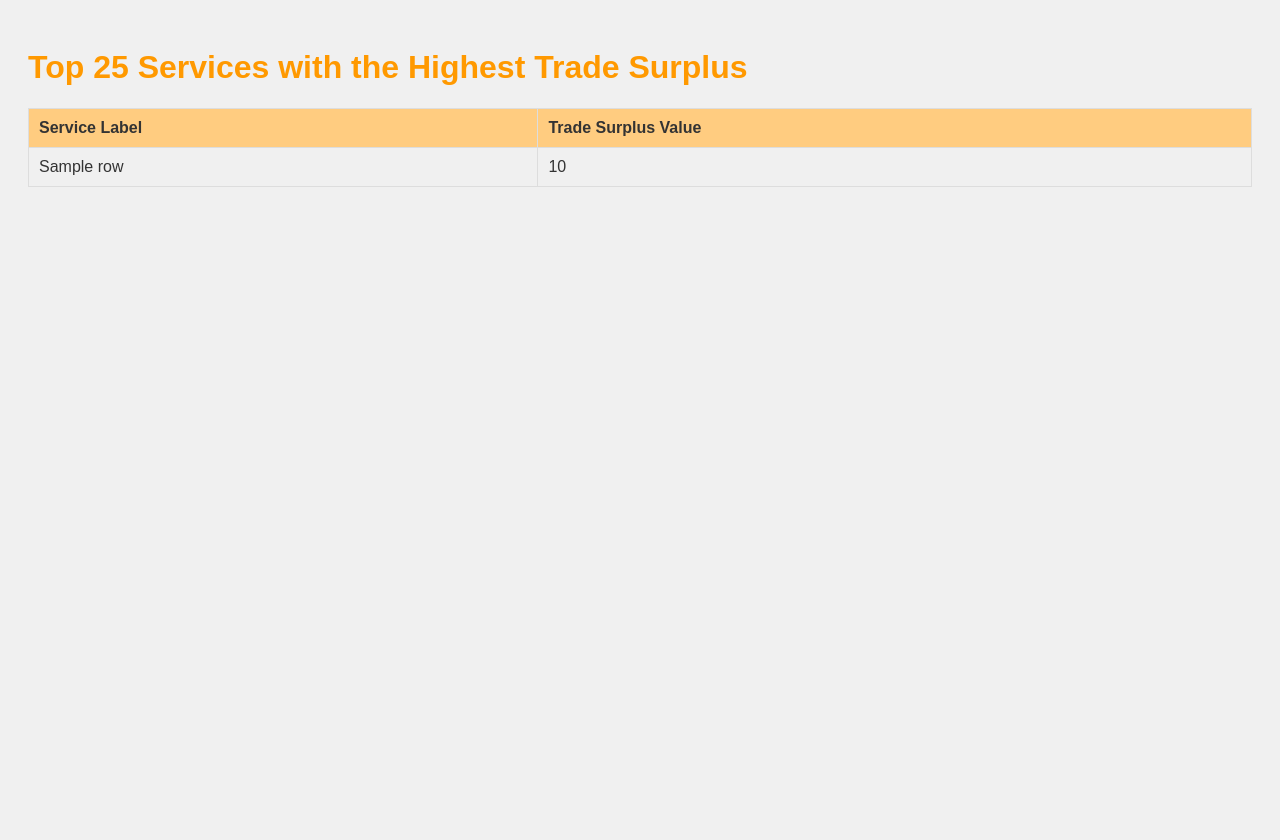
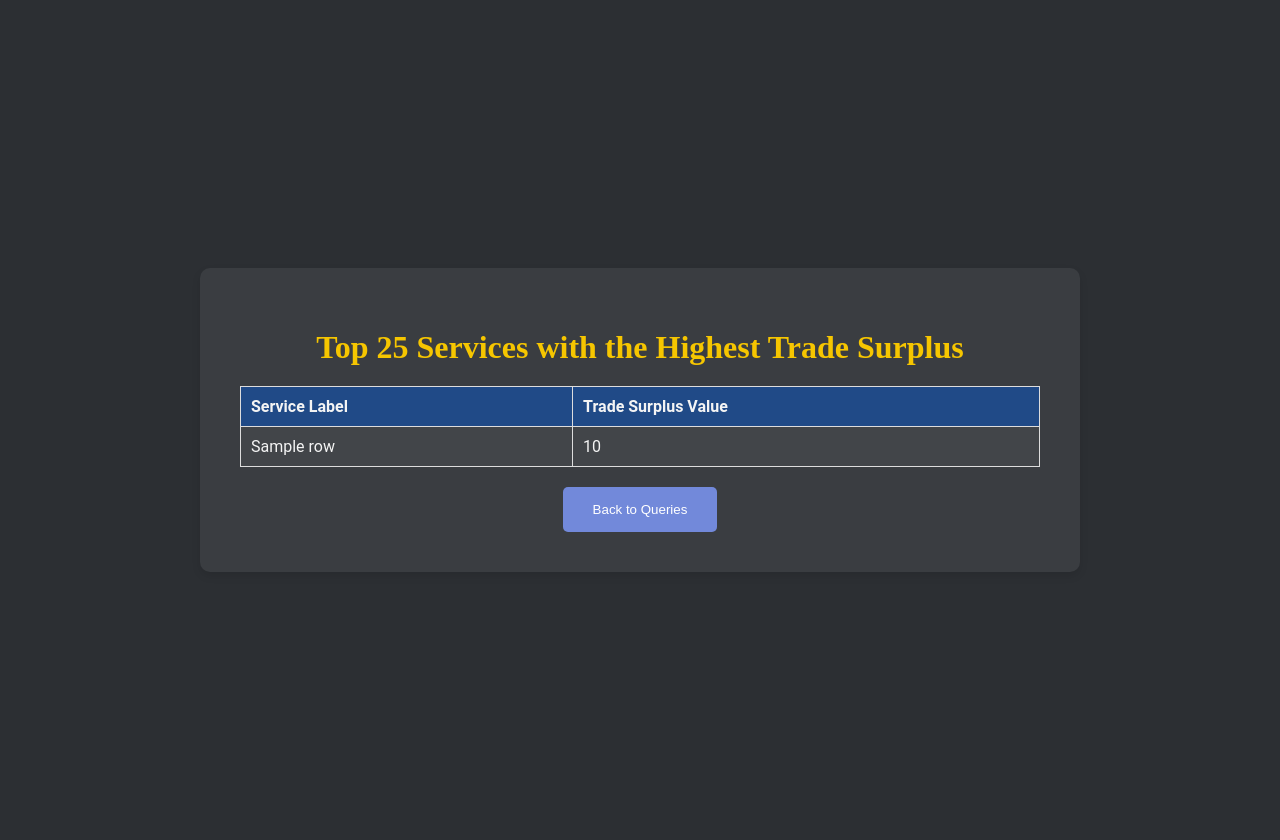
Before and after one commit to Danemous1985/task_2, a Flask app: template task_2/templates/results3.html in a window 1280 px wide. Before the commit the page ends 187 px from the top, so only its background shows below. Run offline with Flask 3, Linux system fonts and the light colour scheme; the template is opened without the code that fills it: most values are stand-ins (such as "Sample title", 1, 10 or a date in 2020).

Commit message:
Finished it. There are buttons on the homepage/index.html for all the queries for the assignment. There is a css styling for index.html and all the queries pages too. I made it in a tabular kind of format so it's pretty readable, and a link back to the home page on each query page. It is simple but pretty clean and user-friendly. Added a README.md file too!

```diff
--- a/task_2/main.py
+++ b/task_2/main.py
@@ -10,7 +10,6 @@ route returns main index.html page
 def index():
     return render_template('index.html')
 
-# Query 1: Top 10 time slots with the highest trade value
 """
 This is Query 1. It will show top 10 time slots with highest trade values like assignment brief ask's. I think the result looks correct?
 """
@@ -32,8 +31,73 @@ def query1():
 
     return render_template('results.html', results=results)
 
+"""
+query 2 as defined in the assignment brief. Show top 40 countries with the highest total trade deficit value (i.e. import value - export value) of goods from 2013 to 2015 where status is “F”.
+"""
+@app.route('/query2')
+def query2():
+    client = bigquery.Client(project="task2-436212")
 
-# Leave comment here for add more queries from assignment
+    query = """
+    SELECT country_classification.country_label, product_type,
+           SUM(CASE WHEN account = 'Imports' THEN value ELSE -value END) AS trade_deficit_value,
+           status
+    FROM `task2-436212.quarterly.quarterly_sep_20` AS quarterly_sep_20
+    LEFT JOIN `task2-436212.country.country_classification` AS country_classification
+    ON quarterly_sep_20.country_code = country_classification.country_code
+    WHERE time_ref BETWEEN '201301' AND '201512' AND status = 'F'
+    GROUP BY country_classification.country_label, product_type, status
+    ORDER BY trade_deficit_value DESC
+    LIMIT 40
+    """
+
+    query_job = client.query(query)
+    results = query_job.result()
+
+    return render_template('results2.html', results=results)
+
+"""
+This query was really difficult to get right. I'm pretty sure I got it, the results that I'm getting seem to be correct. Can confirm in my demonstration with Tim. Show top 25 services with the highest total trade surplus value (i.e. export value - import value) in the top 10 time slots of Query Result 1 and the top 40 countries of Query Result 2.
+"""
+@app.route('/query3')
+def query3():
+    client = bigquery.Client(project="task2-436212")
+
+    query = """
+    WITH top_time_slots AS (
+        SELECT time_ref
+        FROM `task2-436212.quarterly.quarterly_sep_20`
+        GROUP BY time_ref
+        ORDER BY SUM(value) DESC
+        LIMIT 10
+    ),
+    top_countries AS (
+        SELECT c.country_code
+        FROM `task2-436212.quarterly.quarterly_sep_20` AS q
+        JOIN `task2-436212.country.country_classification` AS c
+        ON q.country_code = c.country_code
+        WHERE q.time_ref BETWEEN '201301' AND '201512'
+        AND q.account = 'Imports'
+        GROUP BY c.country_code
+        ORDER BY SUM(q.value) DESC
+        LIMIT 40
+    )
+    SELECT s.service_label,
+           SUM(CASE WHEN q.account = 'Exports' THEN q.value ELSE -q.value END) AS trade_surplus_value
+    FROM `task2-436212.quarterly.quarterly_sep_20` AS q
+    JOIN `task2-436212.services.services_classification` AS s
+    ON q.code = s.code
+    WHERE q.time_ref IN (SELECT time_ref FROM top_time_slots)
+    AND q.country_code IN (SELECT country_code FROM top_countries)
+    GROUP BY s.service_label
+    ORDER BY trade_surplus_value DESC
+    LIMIT 25
+    """
+
+    query_job = client.query(query)
+    results = query_job.result()
+
+    return render_template('results3.html', results=results)
 
 if __name__ == '__main__':
     app.run(host='0.0.0.0', port=8080)
--- a/task_2/static/style_query3.css
+++ b/task_2/static/style_query3.css
@@ -1,17 +1,39 @@
+/* results body styling */
 body {
-    font-family: Arial, sans-serif;
-    background-color: #f0f0f0;
-    color: #333;
+    font-family: 'Roboto', sans-serif;
+    background-color: #2c2f33;
+    color: #f4f4f4;
+    margin: 0;
     padding: 20px;
+    display: flex;
+    justify-content: center;
+    align-items: center;
+    min-height: 100vh;
 }
 
-h1 {
-    color: #ff9900;
+/* styling for the content container */
+.container {
+    text-align: center;
+    background-color: #3a3d41;
+    padding: 40px;
+    border-radius: 10px;
+    box-shadow: 0 4px 8px rgba(0, 0, 0, 0.1);
+    max-width: 800px;
+    width: 100%;
 }
 
+/* headings styling */
+h1 {
+    font-family: 'Lora', serif;
+    color: #f6c600;
+    margin-bottom: 20px;
+}
+
+/* table styling */
 table {
     width: 100%;
     border-collapse: collapse;
+    margin-top: 20px;
 }
 
 table, th, td {
@@ -21,8 +43,33 @@ table, th, td {
 th, td {
     padding: 10px;
     text-align: left;
+    color: #f4f4f4;
 }
 
 th {
-    background-color: #ffcc80;
+    background-color: #204a87;
 }
+
+tr:nth-child(even) {
+    background-color: #424549;
+}
+
+tr:nth-child(odd) {
+    background-color: #33363a;
+}
+
+/* button styling */
+button {
+    padding: 15px 30px;
+    background-color: #7289da;
+    color: white;
+    border: none;
+    border-radius: 5px;
+    cursor: pointer;
+    transition: background-color 0.3s ease;
+    margin-top: 20px;
+}
+
+button:hover {
+    background-color: #5c6bcc;
+}
--- /dev/null
+++ b/task_2/static/style_results3.css
@@ -0,0 +1,75 @@
+/* results body styling */
+body {
+    font-family: 'Roboto', sans-serif;
+    background-color: #2c2f33;
+    color: #f4f4f4;
+    margin: 0;
+    padding: 20px;
+    display: flex;
+    justify-content: center;
+    align-items: center;
+    min-height: 100vh;
+}
+
+/* styling for the content container */
+.container {
+    text-align: center;
+    background-color: #3a3d41;
+    padding: 40px;
+    border-radius: 10px;
+    box-shadow: 0 4px 8px rgba(0, 0, 0, 0.1);
+    max-width: 800px;
+    width: 100%;
+}
+
+/* headings styling */
+h1 {
+    font-family: 'Lora', serif;
+    color: #f6c600;
+    margin-bottom: 20px;
+}
+
+/* table styling */
+table {
+    width: 100%;
+    border-collapse: collapse;
+    margin-top: 20px;
+}
+
+table, th, td {
+    border: 1px solid #ddd;
+}
+
+th, td {
+    padding: 10px;
+    text-align: left;
+    color: #f4f4f4;
+}
+
+th {
+    background-color: #204a87;
+}
+
+tr:nth-child(even) {
+    background-color: #424549;
+}
+
+tr:nth-child(odd) {
+    background-color: #33363a;
+}
+
+/* button styling */
+button {
+    padding: 15px 30px;
+    background-color: #7289da;
+    color: white;
+    border: none;
+    border-radius: 5px;
+    cursor: pointer;
+    transition: background-color 0.3s ease;
+    margin-top: 20px;
+}
+
+button:hover {
+    background-color: #5c6bcc;
+}
--- a/task_2/templates/results2.html
+++ b/task_2/templates/results2.html
@@ -2,9 +2,10 @@
 <html>
 <head>
     <title>Query 2 Results</title>
-    <link rel="stylesheet" type="text/css" href="{{ url_for('static', filename='style_query2.css') }}">
+    <link rel="stylesheet" type="text/css" href="{{ url_for('static', filename='style_results2.css') }}">
 </head>
 <body>
+    <div class="container">
         <h1>Top 40 Countries with the Highest Trade Deficit (2013-2015)</h1>
         <table>
             <tr>
@@ -22,5 +23,7 @@
             </tr>
             {% endfor %}
         </table>
+        <a href="/"><button>Back to Queries</button></a>
+    </div>
 </body>
 </html>
--- a/task_2/templates/results3.html
+++ b/task_2/templates/results3.html
@@ -2,9 +2,10 @@
 <html>
 <head>
     <title>Query 3 Results</title>
-    <link rel="stylesheet" type="text/css" href="{{ url_for('static', filename='style_query3.css') }}">
+    <link rel="stylesheet" type="text/css" href="{{ url_for('static', filename='style_results3.css') }}">
 </head>
 <body>
+    <div class="container">
         <h1>Top 25 Services with the Highest Trade Surplus</h1>
         <table>
             <tr>
@@ -18,5 +19,7 @@
             </tr>
             {% endfor %}
         </table>
+        <a href="/"><button>Back to Queries</button></a>
+    </div>
 </body>
 </html>
```
Also changed, not shown: task_2/README.md (added), task_2/static/style_results2.css (renamed from task_2/static/style_results.css). Lines whose indentation alone changed are shown as unchanged.
